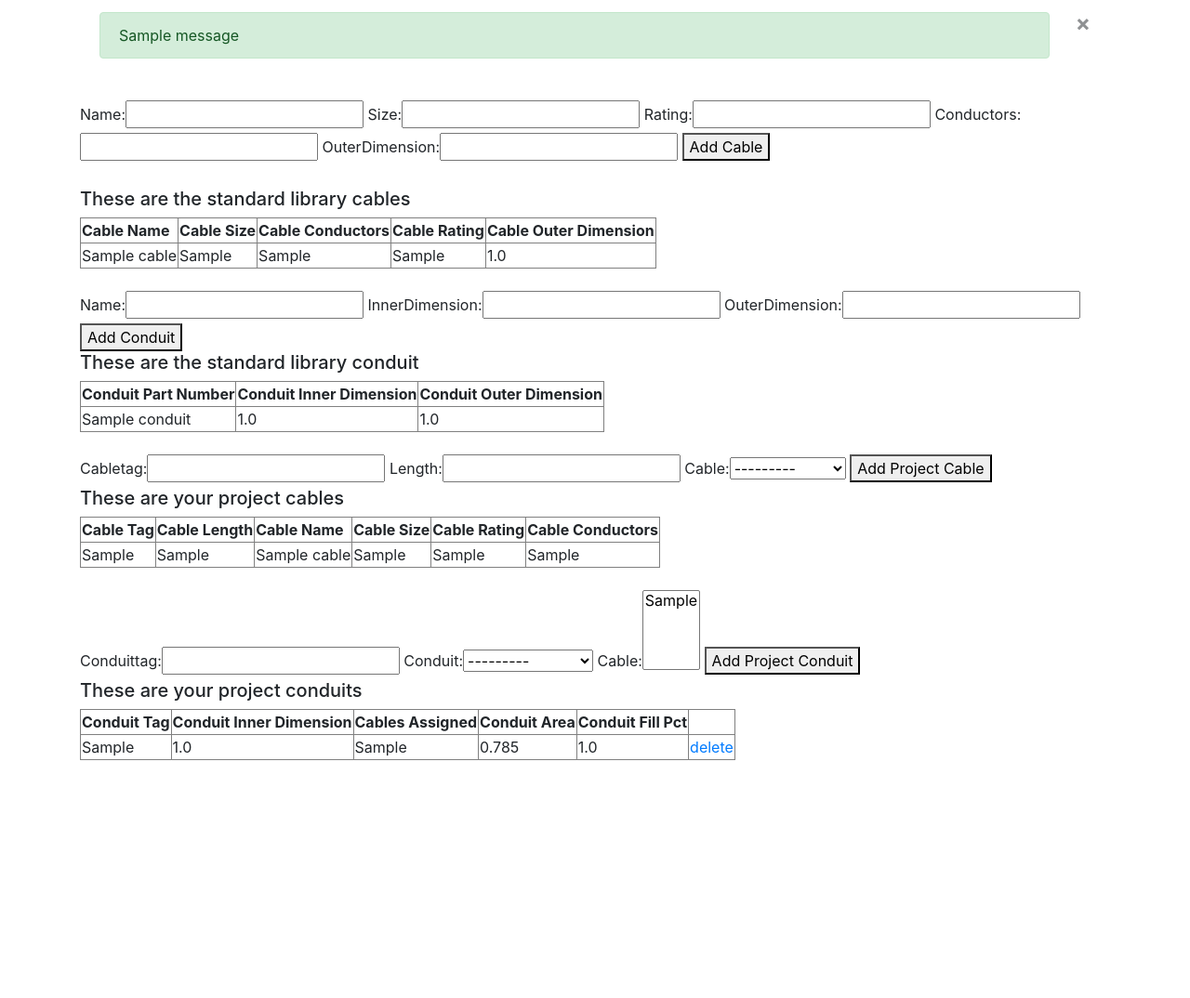
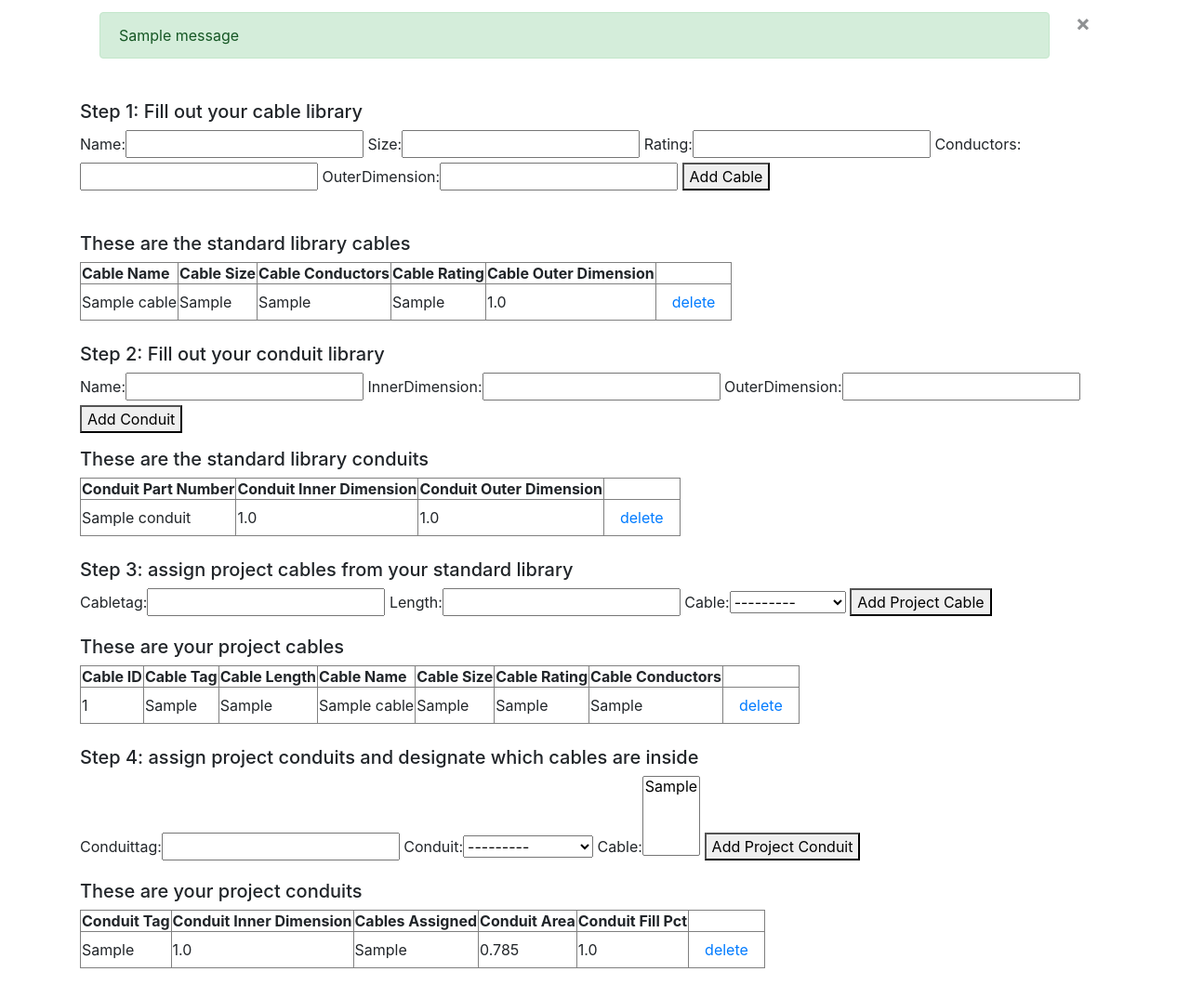
Before and after one commit to sjbailey838/conduitfill, a Django app: page /addCable/ in a window 1280 px wide. Shown: the part 88-1162 px from the top of the page at 93% size. Before the commit the page ends 906 px from the top, so only its background shows below. Run offline with Django 3.2, Linux system fonts and the light colour scheme; a user stored in the database is signed in; tables that the repository leaves empty hold one stand-in row (values such as "Sample post"); one stand-in notice (Sample message) is shown; some libraries are stand-ins or nearby versions.

Commit message:
adding delete functionality

```diff
--- a/CableApp/templates/addcable.html
+++ b/CableApp/templates/addcable.html
@@ -1,17 +1,18 @@
-{% extends "users/base.html" %}
+<!-- {% extends "./base.html" %} -->
 {% block title %} Home Page {% endblock title%}
 {% block content %}
 
 
 {% if user.is_authenticated %}
 <form action="" method="post">
+    <h5>Step 1: Fill out your cable library</h5>
     {% csrf_token %}
     {{form}}
     <button name="addcable" value="addcable">Add Cable</button>
 </form>
-    <div>
-        <br>
-        <h5>These are the standard library cables</h5>
+<div>
+    <br>
+    <h5>These are the standard library cables</h5>
     <table border="1">
         <tr>
             <th>Cable Name</th>
@@ -27,16 +28,18 @@
             <td>{{cable.conductors}} </td>
             <td>{{cable.rating}} </td>
             <td>{{cable.OuterDimension}} </td>
+            <td><a href="{% url 'CableApp:deleteCable' cable.id %}"class="nav-item nav-link">delete</a></td>
         </tr>
         {%endfor%}
     </table>
     <br>
     <form action="" method="post">
+        <h5>Step 2: Fill out your conduit library</h5>
         {% csrf_token %}
         {{form1}}
         <button name="addconduit" value="addconduit">Add Conduit</button>
     </form>
-    <h5>These are the standard library conduit</h5>
+    <h5>These are the standard library conduits</h5>
     <table border="1">
         <tr>
             <th>Conduit Part Number</th>
@@ -48,11 +51,13 @@
             <td>{{conduit.name}} </td>
             <td>{{conduit.InnerDimension}} </td>
             <td>{{conduit.OuterDimension}}   </td>
+            <td><a href="{% url 'CableApp:deleteConduit' conduit.id %}"class="nav-item nav-link">delete</a></td>
         </tr>
         {%endfor%}
     </table>
     <br>
     <form action="" method="post">
+        <h5>Step 3: assign project cables from your standard library</h5>
         {% csrf_token %}
         {{form2}}
         <button name="projectcable" value="projectcable">Add Project Cable</button>
@@ -60,6 +65,7 @@
     <h5>These are your project cables</h5>
     <table border="1">
         <tr>
+            <th>Cable ID</th>
             <th>Cable Tag</th>
             <th>Cable Length</th>
             <th>Cable Name</th>
@@ -69,17 +75,20 @@
         </tr>
         {%for cable in cableruns%}
         <tr>
+            <td>{{cable.id}} </td>
             <td>{{cable.cabletag}} </td>
             <td>{{cable.length}} </td>
             <td>{{cable.cable.name}} </td>
             <td>{{cable.cable.size}} </td>
             <td>{{cable.cable.rating}} </td>
             <td>{{cable.cable.conductors}} </td>
+            <td><a href="{% url 'CableApp:deleteCableRun' cable.id %}"class="nav-item nav-link">delete</a></td>
         </tr>
         {%endfor%}
     </table>
     <br>
     <form action="" method="post">
+        <h5>Step 4: assign project conduits and designate which cables are inside</h5>
         {% csrf_token %}
         {{form3}}
         <button name="projectconduit" value="projectconduit">Add Project Conduit</button>
@@ -105,7 +114,7 @@
             </td>
             <td>{{conduit.conduit.Area}}</td>
             <td>{{conduit.fill}}</td>
-            <td><a href="../delete/">delete</a></td>
+            <td><a href="{% url 'CableApp:deleteConduitRun' conduit.id %}"class="nav-item nav-link">delete</a></td>
         {%endfor%}
 
 
--- /dev/null
+++ b/CableApp/templates/base.html
@@ -0,0 +1,62 @@
+<!doctype html>
+<html lang="en">
+<head>
+    <!-- Required meta tags -->
+    <meta charset="utf-8">
+    <meta name="viewport" content="width=device-width, initial-scale=1, shrink-to-fit=no">
+
+    <!-- Bootstrap CSS -->
+    <link rel="stylesheet" href="https://maxcdn.bootstrapcdn.com/bootstrap/4.0.0/css/bootstrap.min.css" integrity="sha384-Gn5384xqQ1aoWXA+058RXPxPg6fy4IWvTNh0E263XmFcJlSAwiGgFAW/dAiS6JXm" crossorigin="anonymous">
+
+    <!--Font awesome icons -->
+	<link rel="stylesheet" href="https://use.fontawesome.com/releases/v5.8.2/css/all.css" integrity="sha384-oS3vJWv+0UjzBfQzYUhtDYW+Pj2yciDJxpsK1OYPAYjqT085Qq/1cq5FLXAZQ7Ay" crossorigin="anonymous">
+
+    <title>{% block title %} {% endblock %} </title>
+</head>
+<body>
+  <div class="container p-3 my-3">
+    <div class="row">
+      <div class="col-md-12">
+        <nav class="navbar navbar-expand-md navbar-light " style="background-color: #f0f5f5">
+          <a href="/" class="navbar-brand">Home</a>
+            <button type="button" class="navbar-toggler" data-toggle="collapse" data-target="#navbarCollapse">
+                <span class="navbar-toggler-icon"></span>
+            </button>
+            <div class="collapse navbar-collapse" id="navbarCollapse">
+                <div class="navbar-nav ml-auto">
+                  {% if user.is_authenticated %}
+                    <a href="{% url 'users-profile' %}" class="nav-item nav-link">Profile</a>
+                    <a href="{% url 'logout' %}" class="nav-item nav-link">Logout</a>
+                  {% else %}
+                    <a href="{% url 'login' %}" class="nav-item nav-link">Sign in</a>
+                  {% endif %}
+
+                </div>
+            </div>
+        </nav>
+        <!--Any flash messages pop up in any page because this is the base template-->
+        {% if messages %}
+          <div class="alert alert-dismissible" role="alert">
+            {% for message in messages %}
+              <div class="alert alert-{{ message.tags }}">{{ message }}</div>
+            {% endfor %}
+            <button type="button" class="close" data-dismiss="alert" aria-label="Close">
+              <span aria-hidden="true">&times;</span>
+            </button>
+          </div>
+        {% endif %}
+        {% block content %}{% endblock %}
+      </div>
+    </div>
+  </div>
+
+    <!-- jQuery first, then Popper.js, then Bootstrap JS -->
+    <script src="https://code.jquery.com/jquery-3.2.1.slim.min.js" integrity="sha384-KJ3o2DKtIkvYIK3UENzmM7KCkRr/rE9/Qpg6aAZGJwFDMVNA/GpGFF93hXpG5KkN" crossorigin="anonymous"></script>
+    <script src="https://cdnjs.cloudflare.com/ajax/libs/popper.js/1.12.9/umd/popper.min.js" integrity="sha384-ApNbgh9B+Y1QKtv3Rn7W3mgPxhU9K/ScQsAP7hUibX39j7fakFPskvXusvfa0b4Q" crossorigin="anonymous"></script>
+    <script src="https://maxcdn.bootstrapcdn.com/bootstrap/4.0.0/js/bootstrap.min.js" integrity="sha384-JZR6Spejh4U02d8jOt6vLEHfe/JQGiRRSQQxSfFWpi1MquVdAyjUar5+76PVCmYl" crossorigin="anonymous"></script>
+
+    <!-- A plugin for password show/hide  -->
+    <script src="https://unpkg.com/bootstrap-show-password@1.2.1/dist/bootstrap-show-password.min.js"></script>
+
+</body>
+</html>
--- a/CableApp/templates/delete.html
+++ b/CableApp/templates/delete.html
@@ -4,5 +4,5 @@
 
 
 Hello!
-
+{{id}}
 {% endblock content %}
--- a/CableApp/urls.py
+++ b/CableApp/urls.py
@@ -1,10 +1,14 @@
 from django.urls import path
-from .views import addCable, delete
+from .views import addCable, deleteCableRun, deleteConduitRun,deleteConduit, deleteCable
 
 app_name = "CableApp"
 
 urlpatterns = [
     # path('/addcable', addCable,  name='cable-home'),
-    path('addCable/', addCable, name = "add-cable"),
-    path('delete/', delete, name = "delete"),
+    path('addCable/', addCable, name='add-cable'),
+    path('deleteConduitRun/<id>', deleteConduitRun, name='deleteConduitRun'),
+    path('deleteCableRun/<id>', deleteCableRun, name='deleteCableRun'),
+    path('deleteConduit/<id>', deleteConduit, name='deleteConduit'),
+    path('deleteCable/<id>', deleteCable, name='deleteCable'),
+
 ]
--- a/CableApp/views.py
+++ b/CableApp/views.py
@@ -2,6 +2,7 @@ from django.shortcuts import render, redirect, get_object_or_404
 from django.contrib.auth.decorators import login_required
 from .models import Cable, Conduit, CableRun, ConduitRun
 from .forms import CableForm, ConduitForm,ConduitRunForm,CableRunForm
+from django.urls import reverse
 
 # Create your views here.
 @login_required
@@ -17,18 +18,6 @@ def addCable(request):
     # print(conduitruns,"this is the cables assigned to this conduit")
     # print(cableruns,"is the cable runs")
     # conduitruns
-    for conduit in conduits:
-        conduit.Area = Conduit.calculate_area(conduit.InnerDimension)
-        conduit.save()
-
-    for conduitrun in conduitruns:
-        sumlist = []
-        cablelist = conduitrun.cable.all()
-        for cable in cablelist:
-            result = 3.14*(cable.cable.OuterDimension/2)**2
-            sumlist.append(result)
-        totalcablearea = sum(sumlist)
-        conduitrun.fill = (totalcablearea / conduitrun.conduit.Area)
 
 
 
@@ -50,6 +39,20 @@ def addCable(request):
             form3 = ConduitRunForm(request.POST)
             if form3.is_valid():
                 form3.save()
+
+    for conduit in conduits:
+        conduit.Area = Conduit.calculate_area(conduit.InnerDimension)
+        conduit.save()
+
+    for conduitrun in conduitruns:
+        sumlist = []
+        cablelist = conduitrun.cable.all()
+        for cable in cablelist:
+            result = 3.14*(cable.cable.OuterDimension/2)**2
+            sumlist.append(result)
+        totalcablearea = sum(sumlist)
+        conduitrun.fill = (totalcablearea / conduitrun.conduit.Area)
+
     context = {'form':form,'form1':form1,'conduits':conduits, 'cables':cables,
             'conduitruns':conduitruns,'cableruns':cableruns,'form2':form2,'form3':form3,
                }
@@ -57,5 +60,44 @@ def addCable(request):
 
 
 @login_required
-def delete(request):
-    return render(request,'delete.html')
+def deleteConduitRun(request, id):
+    try:
+        rtd = ConduitRun.objects.get(pk=id)
+        rtd.delete()
+        return redirect(reverse('CableApp:add-cable'))
+    except ConduitRun.DoesNotExist:
+        print("ohno")
+        return redirect(reverse('CableApp:add-cable'))
+
+@login_required
+def deleteCableRun(request, id):
+    try:
+        rtd = CableRun.objects.get(pk=id)
+        rtd.delete()
+        return redirect(reverse('CableApp:add-cable'))
+        # context = {'id':id,}
+    except CableRun.DoesNotExist:
+        print("ohno")
+        return redirect(reverse('CableApp:add-cable'))
+
+@login_required
+def deleteConduit(request, id):
+    try:
+        rtd = Conduit.objects.get(pk=id)
+        rtd.delete()
+        return redirect(reverse('CableApp:add-cable'))
+        # context = {'id':id,}
+    except Conduit.DoesNotExist:
+        print("ohno")
+        return redirect(reverse('CableApp:add-cable'))
+
+@login_required
+def deleteCable(request, id):
+    try:
+        rtd = Cable.objects.get(pk=id)
+        rtd.delete()
+        return redirect(reverse('CableApp:add-cable'))
+        # context = {'id':id,}
+    except Cable.DoesNotExist:
+        print("ohno")
+        return redirect(reverse('CableApp:add-cable'))
--- a/users/urls.py
+++ b/users/urls.py
@@ -5,5 +5,5 @@ urlpatterns = [
     path('', home, name='users-home'),
     path('register/', RegisterView.as_view(), name='users-register'),
     path('profile/', profile, name='users-profile'),
-    path('', include('CableApp.urls'), name = 'CableApp'),
+    path('', include('CableApp.urls'), name='CableApp'),
 ]
```
